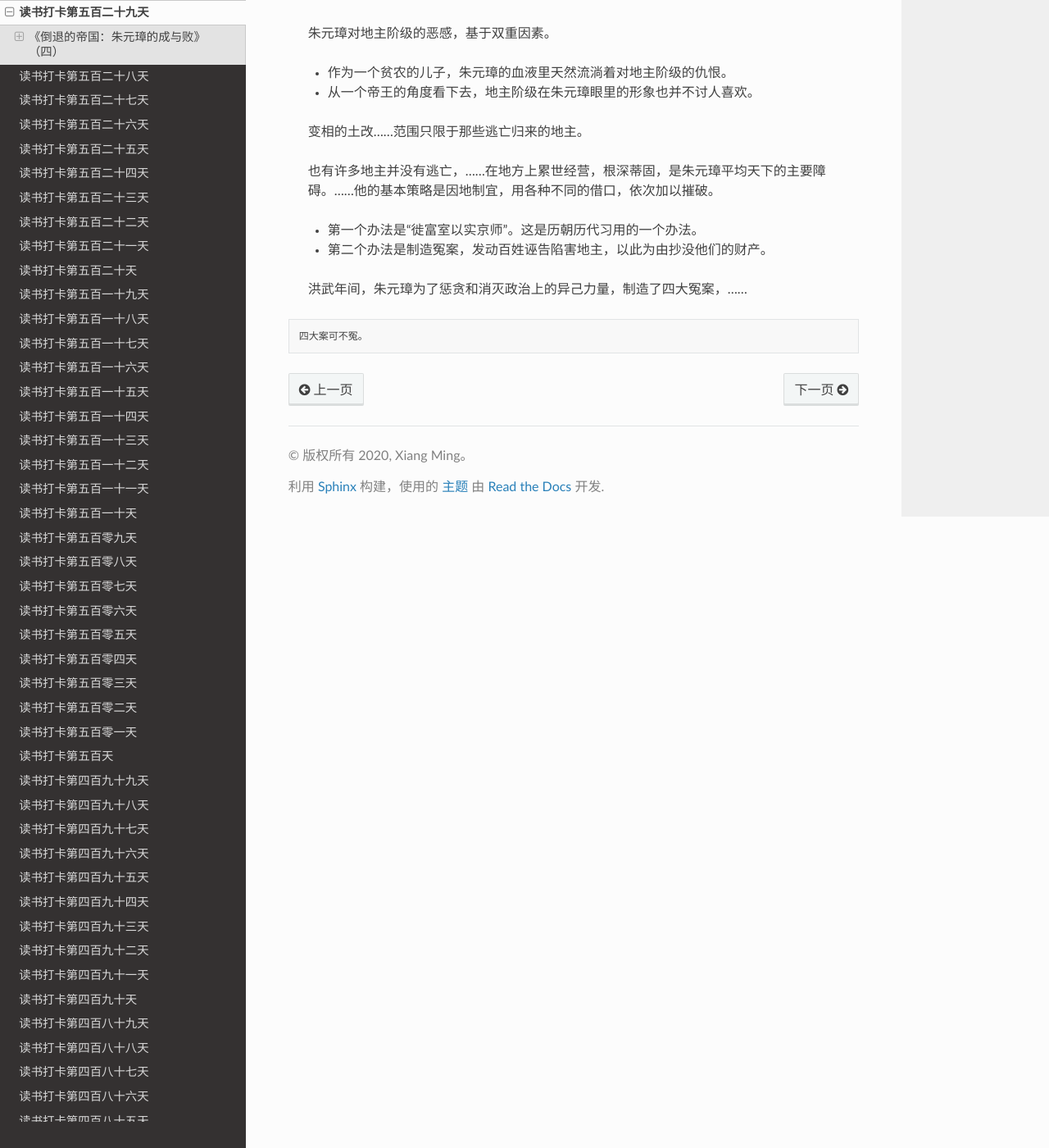
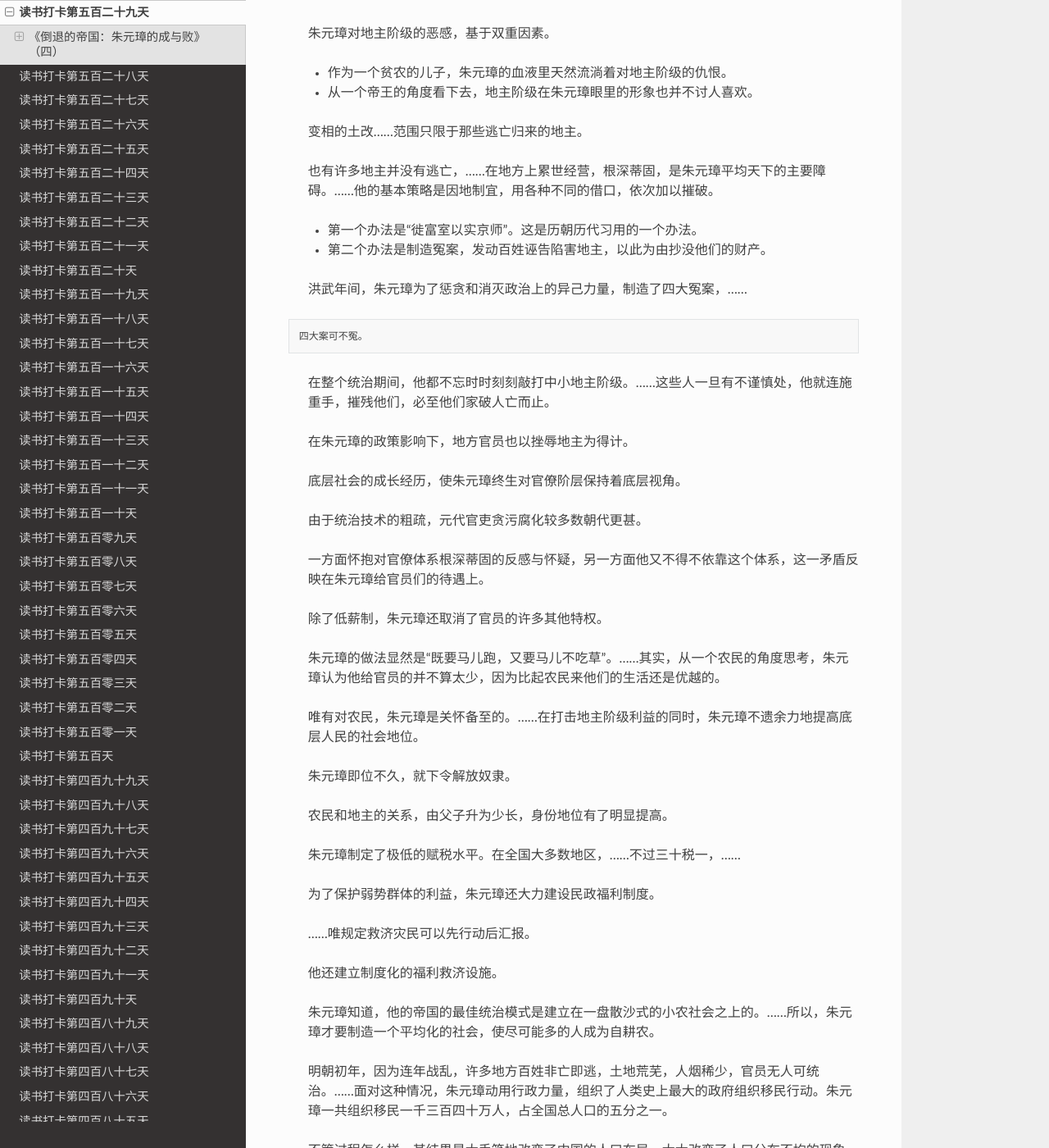
Before and after one commit to xiangming1975/reading, a Sphinx documentation site: the page built from source/2022-02-04.md, in a window 1280 px wide and 1400 px high, scrolled down 1182 px. Shown: the whole window at 82% size. Built offline with Sphinx 7.4.7 and the Read the Docs theme 2.0.0, drawn with Linux system fonts in a browser that asks for light colours; some of the changed text lies outside the part shown.

Commit message:
2022-02-05

````diff
--- a/source/2022-02-04.md
+++ b/source/2022-02-04.md
@@ -40,4 +40,58 @@
 ```
 四大案可不冤。
 ```
->
+> 在整个统治期间，他都不忘时时刻刻敲打中小地主阶级。……这些人一旦有不谨慎处，他就连施重手，摧残他们，必至他们家破人亡而止。
+
+> 在朱元璋的政策影响下，地方官员也以挫辱地主为得计。
+
+> 底层社会的成长经历，使朱元璋终生对官僚阶层保持着底层视角。
+
+> 由于统治技术的粗疏，元代官吏贪污腐化较多数朝代更甚。
+
+> 一方面怀抱对官僚体系根深蒂固的反感与怀疑，另一方面他又不得不依靠这个体系，这一矛盾反映在朱元璋给官员们的待遇上。
+
+> 除了低薪制，朱元璋还取消了官员的许多其他特权。
+
+> 朱元璋的做法显然是“既要马儿跑，又要马儿不吃草”。……其实，从一个农民的角度思考，朱元璋认为他给官员的并不算太少，因为比起农民来他们的生活还是优越的。
+
+> 唯有对农民，朱元璋是关怀备至的。……在打击地主阶级利益的同时，朱元璋不遗余力地提高底层人民的社会地位。
+
+> 朱元璋即位不久，就下令解放奴隶。
+
+> 农民和地主的关系，由父子升为少长，身份地位有了明显提高。
+
+> 朱元璋制定了极低的赋税水平。在全国大多数地区，……不过三十税一，……
+
+> 为了保护弱势群体的利益，朱元璋还大力建设民政福利制度。
+
+> ……唯规定救济灾民可以先行动后汇报。
+
+> 他还建立制度化的福利救济设施。
+
+> 朱元璋知道，他的帝国的最佳统治模式是建立在一盘散沙式的小农社会之上的。……所以，朱元璋才要制造一个平均化的社会，使尽可能多的人成为自耕农。
+
+> 明朝初年，因为连年战乱，许多地方百姓非亡即逃，土地荒芜，人烟稀少，官员无人可统治。……面对这种情况，朱元璋动用行政力量，组织了人类史上最大的政府组织移民行动。朱元璋一共组织移民一千三百四十万人，占全国总人口的五分之一。
+
+> 不管过程怎么样，其结果是大手笔地改变了中国的人口布局，大大改变了人口分布不均的现象。
+
+> 西方社会是个契约社会。统治者的权力总是或多或少产生于契约关系中。
+```
+你对西方社会的认识，相当落后啊！
+```
+> 战国时期，中国的统治者们就十分锐敏地认识到，不受专制政权控制的私营工商业乃是破坏自然经济、威胁专制“国本”的大敌，由此形成了一整套同西欧封建政权的“重商主义”截然相反的“重农抑商”“重本抑末”的理论和政策。
+```
+资本不光破坏自然经济、威胁专制，也破坏自由经济呀！所以才有凯恩斯主义。
+```
+> 西方的权力为经济发展服务，而在中国，权力是超经济的，是指挥经济的。这是中国和西方社会的一个极其重要的区别。
+
+> 因为以暴力为基础，中国的专制权力……可以支配一切东西。
+
+> 经过打击地主和大规模移民，明初社会终于趋向了朱元璋心目中的理想状态。……全国人口的百分之九十以上，都是小农。
+
+> 朱元璋成功打造了乌托邦的基础。在这个基础上，朱元璋开始努力构建他的理想社会。
+
+> 为了恢复经济，朱元璋采取了许多具有高度的计划性和组织性的措施。
+
+> 朱元璋的计划偏好使他的经济指令详细刻板到令人无法接受的程度。
+
+> 朱元璋利用集权的优越性，集中力量，修建了许多大规模的水利工程。
````
